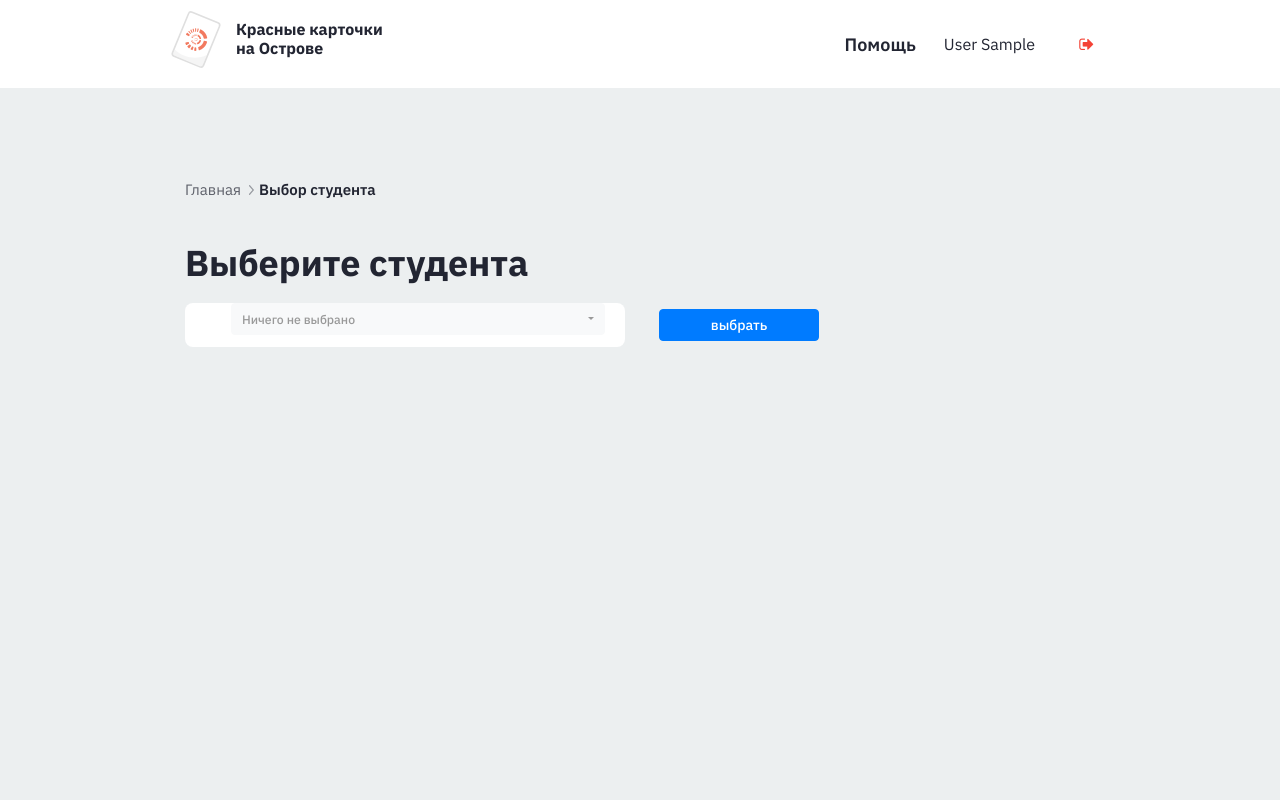
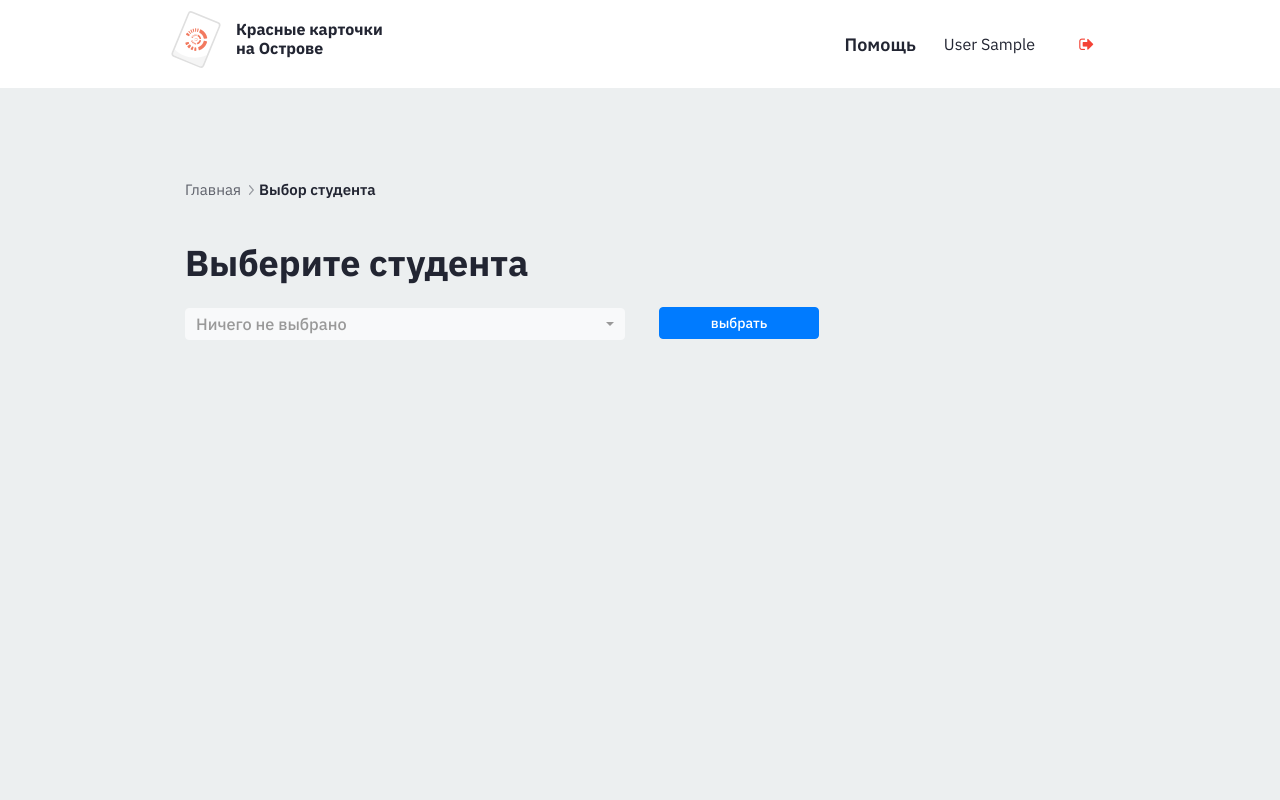
Before and after one commit to openprofession/unti_cards, a Django app: page /users/search in a window 1280 px wide. Run offline with Django 3.2, Linux system fonts and the light colour scheme; the visitor is signed in with stand-in values (Sample User, id 1); data comes from the database, SQL or seed files in the repository; some libraries are stand-ins or nearby versions.

Commit message:
fix search-page

```diff
--- a/src/red_cards/templates/selection-page.html
+++ b/src/red_cards/templates/selection-page.html
@@ -1,7 +1,15 @@
 {% extends 'base.html' %}
 {% load widget_tweaks %}
 {% load bootstrap_pagination %}
-
+{% block page_css %}
+<style>
+.search_block{
+    padding: 0 !important;
+    font-size: 14pt!important;
+    height: 30px!important;
+}
+</style>
+{% endblock %}
 
 {% block content %}
 <main class="content">
@@ -30,7 +38,7 @@
 
     <div class="col-md-6">
       <div class="form-group" style="padding: 0">
-        <select class="selectpicker form-control" id="sls1"
+        <select class="selectpicker form-control search_block" id="sls1"
                 data-live-search="true" style="padding: 0!important;"
                 name="user"
         >
@@ -64,13 +72,13 @@
       <div class="users-list__item">
         <div class="row align-items-center">
           <div class="col-md-4">
-              <a class="user-name user-link" href="#">
+              <a class="user-name user-link" href="{% url 'card-add' leader_id=user.leader_id %}" target="_blank">
               <div class="user-name__value">{{ user.get_full_name }}</div>
               <span class="user-name__id user-id">ID {{ user.leader_id }}</span></a>
           </div>
           <div class="col-md-4">
-              <a class="btn btn-outline-primary" target="_blank"
-                 href="{% url 'card-add' leader_id=user.leader_id %}" type="submit">Выдать карточку</a>
+{#              <a class="btn btn-outline-primary" target="_blank"#}
+{#                 href="{% url 'card-add' leader_id=user.leader_id %}" type="submit">Выдать карточку</a>#}
           </div>
           <div class="col-md-4">
             <div class="user-email align--right"><a href="mailto:{{ user.email }}">{{ user.email }}</a></div>
```
